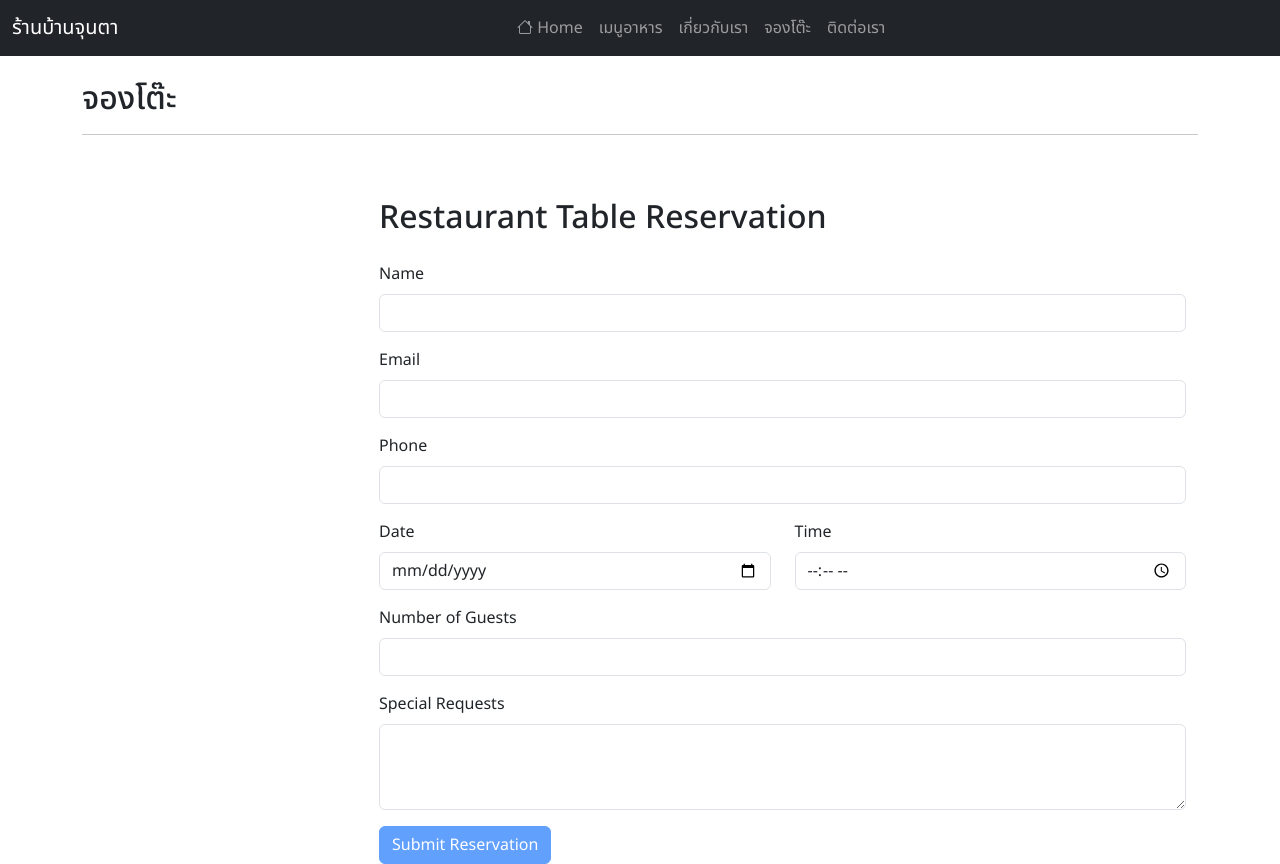
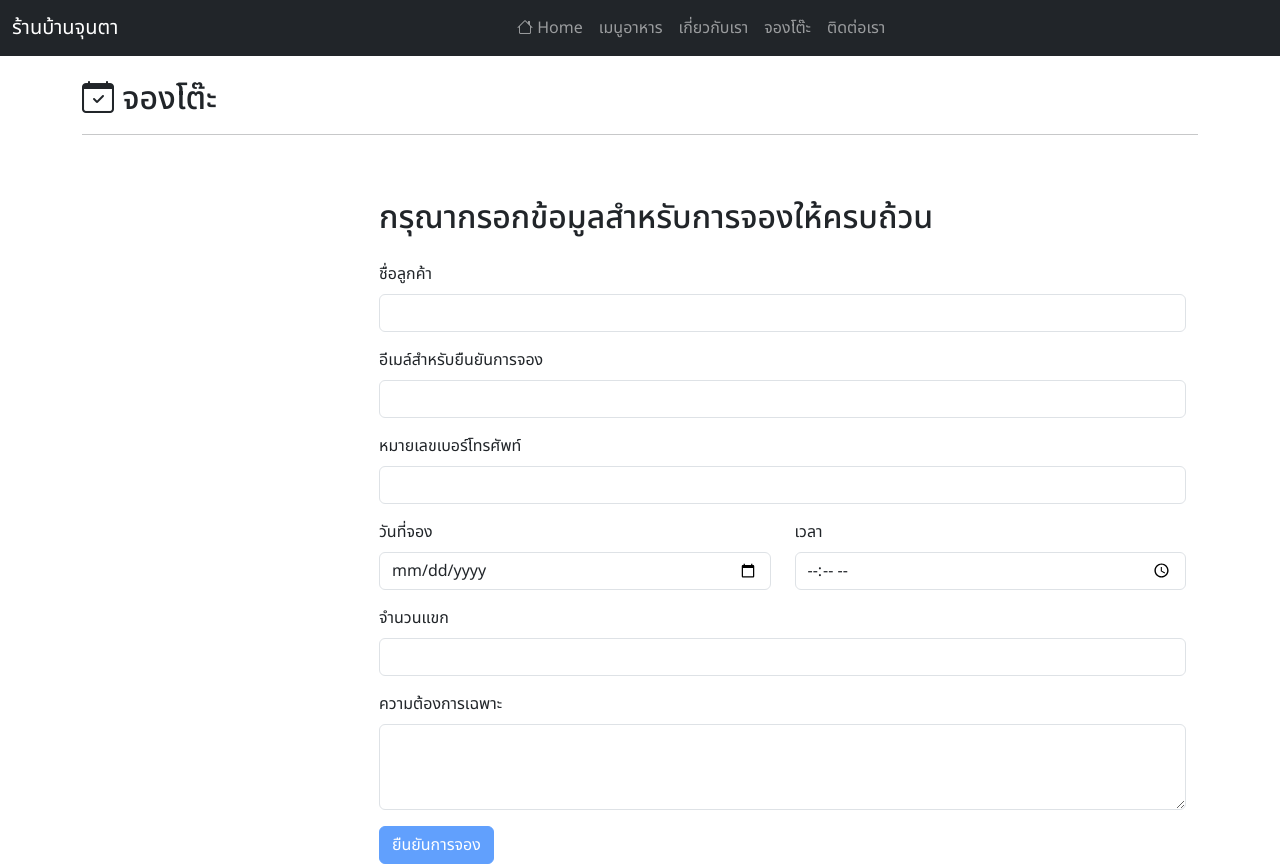
Before and after one commit to treenetthepthong/restuarant, an Angular app: page /reservation in a window 1280 px wide. Built offline with nearby package versions, Linux system fonts and the light colour scheme.

Commit message:
edit reservation template

```diff
--- a/package.json
+++ b/package.json
@@ -31,7 +31,7 @@
   },
   "devDependencies": {
     "@angular-devkit/build-angular": "^17.0.10",
-    "@angular/cli": "^17.0.10",
+    "@angular/cli": "^17.3.9",
     "@angular/compiler-cli": "^17.0.0",
     "@types/express": "^4.17.17",
     "@types/jasmine": "~5.1.0",
--- a/src/app/reservation/reservation.component.html
+++ b/src/app/reservation/reservation.component.html
@@ -1,11 +1,11 @@
-<h2>จองโต๊ะ</h2>
+<h2><i class="bi bi-calendar-check"></i> จองโต๊ะ</h2>
 <hr />
 <div class="row">
   <div class="col-3"></div>
   <div class="col-9">
     <!-- restaurant-reservation.component.html -->
     <div class="container mt-5">
-      <h2 class="mb-4">Restaurant Table Reservation</h2>
+      <h2 class="mb-4">กรุณากรอกข้อมูลสำหรับการจองให้ครบถ้วน</h2>
       <form
         [formGroup]="reservationForm"
         (ngSubmit)="onSubmit()"
@@ -13,7 +13,7 @@
         novalidate
       >
         <div class="mb-3">
-          <label for="name" class="form-label">Name</label>
+          <label for="name" class="form-label">ชื่อลูกค้า</label>
           <input
             id="name"
             type="text"
@@ -32,12 +32,12 @@
               reservationForm.get('name').touched
             "
           >
-            Name is required.
+            กรุณากรอกข้อมูลชื่อลูกค้า
           </div>
         </div>
 
         <div class="mb-3">
-          <label for="email" class="form-label">Email</label>
+          <label for="email" class="form-label">อีเมล์สำหรับยืนยันการจอง</label>
           <input
             id="email"
             type="email"
@@ -56,12 +56,12 @@
               reservationForm.get('email').touched
             "
           >
-            Please enter a valid email address.
+            กรุณากรอกข้อมูลอีเมล์ลูกค้า
           </div>
         </div>
 
         <div class="mb-3">
-          <label for="phone" class="form-label">Phone</label>
+          <label for="phone" class="form-label">หมายเลขเบอร์โทรศัพท์</label>
           <input
             id="phone"
             type="tel"
@@ -80,13 +80,13 @@
               reservationForm.get('phone').touched
             "
           >
-            Phone number is required.
+            กรุณากรอกข้อมูลเบอร์โทรศัพท์
           </div>
         </div>
 
         <div class="row">
           <div class="col-md-6 mb-3">
-            <label for="date" class="form-label">Date</label>
+            <label for="date" class="form-label">วันที่จอง</label>
             <input
               id="date"
               type="date"
@@ -105,12 +105,12 @@
                 reservationForm.get('date').touched
               "
             >
-              Date is required.
+              กรุณากำหนดวันที่ต้องการจอง
             </div>
           </div>
 
           <div class="col-md-6 mb-3">
-            <label for="time" class="form-label">Time</label>
+            <label for="time" class="form-label">เวลา</label>
             <input
               id="time"
               type="time"
@@ -129,13 +129,13 @@
                 reservationForm.get('time').touched
               "
             >
-              Time is required.
+              กรุณากำหนดเวลาที่ต้องการจอง
             </div>
           </div>
         </div>
 
         <div class="mb-3">
-          <label for="guests" class="form-label">Number of Guests</label>
+          <label for="guests" class="form-label">จำนวนแขก</label>
           <input
             id="guests"
             type="number"
@@ -155,13 +155,13 @@
               reservationForm.get('guests').touched
             "
           >
-            Please enter a valid number of guests (minimum 1).
+            กรุณากรอกข้อมูลจำนวนลูกค้า (ไม่น้อยกว่า 1 ท่าน)
           </div>
         </div>
 
         <div class="mb-3">
           <label for="specialRequests" class="form-label"
-            >Special Requests</label
+            >ความต้องการเฉพาะ</label
           >
           <textarea
             id="specialRequests"
@@ -176,7 +176,7 @@
           class="btn btn-primary"
           [disabled]="reservationForm.invalid"
         >
-          Submit Reservation
+          ยืนยันการจอง
         </button>
       </form>
     </div>
```
Also changed, not shown: 1 other file (tests, documents, lock files or other folders).
